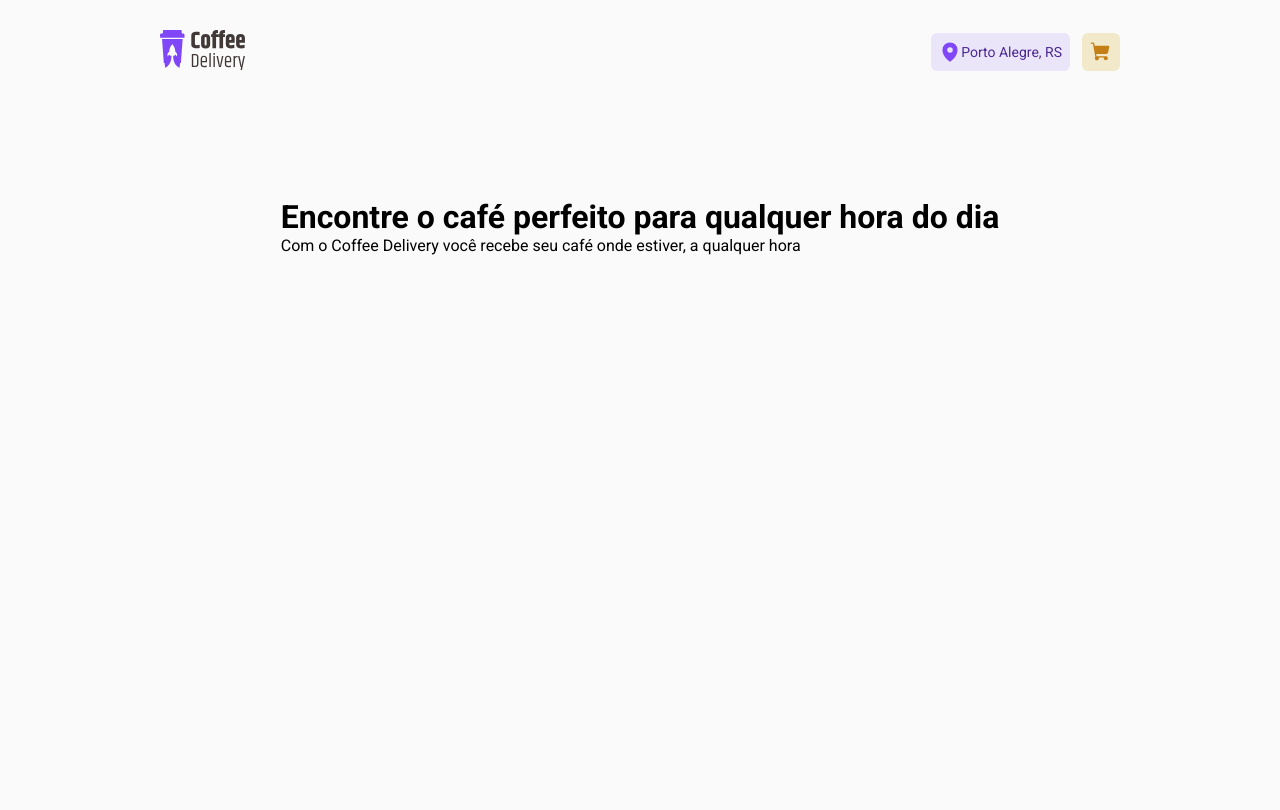
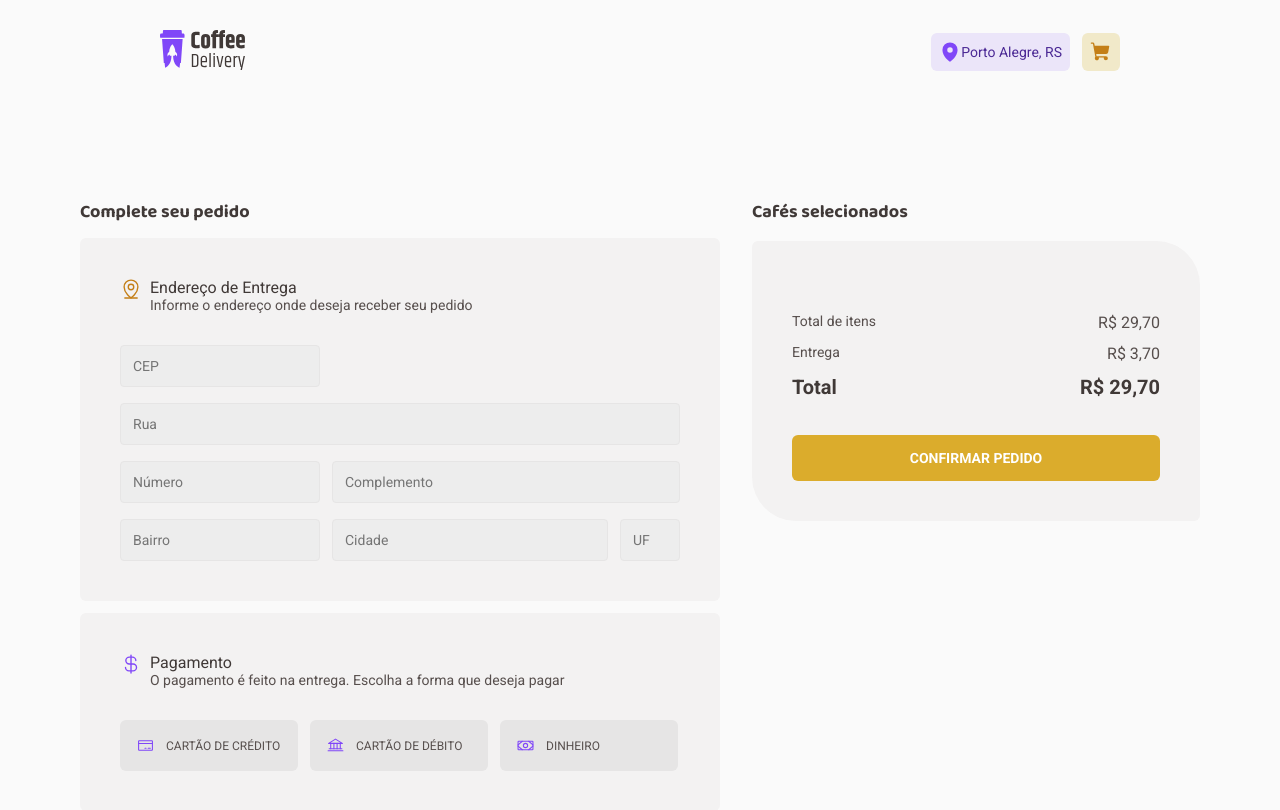
Before and after one commit to LucasKunz/Coffee-Delivery, a React (Vite) app: page /cart in a window 1280 px wide. Built offline with nearby package versions, Linux system fonts and the light colour scheme.

Commit message:
Created cart page

```diff
--- a/src/components/Header/style.ts
+++ b/src/components/Header/style.ts
@@ -6,7 +6,10 @@ export const HeaderContainer = styled.header`
   display: flex;
   height: 104px;
   justify-content: space-between;
+  margin: 0 auto;
+  max-width: 1440px;
   padding: 0 10rem;
+  width: 100%;
 `
 
 export const Actions = styled.div`
--- a/src/pages/Cart/index.tsx
+++ b/src/pages/Cart/index.tsx
@@ -1,12 +1,130 @@
-import { HomeContainer } from "./style"
+import { Bank, CreditCard, CurrencyDollar, MapPinLine, Minus, Money, Plus, Trash } from "phosphor-react"
+import { useContext } from "react"
+import { CartContext } from "../../contexts/CartContext"
+import {
+  CartContainer,
+  CheckoutLayout,
+  FormContainer,
+  RequestContainer,
+  AddressDelivery,
+  FormLayout,
+  CodeInput,
+  StreetInput,
+  NumberInput,
+  ComplementInput,
+  DistrictInput,
+  CityInput,
+  StateInput,
+  CheckoutContainer,
+  PaymentContainer,
+  PaymentInfo,
+  ButtonPayment,
+  PaymentOptions,
+  CoffeeCart,
+  AddedCoffees,
+  OrderInfo,
+  CoffeeInfo
+} from "./style"
 
 export function Cart() {
+  const { addedCoffees } = useContext(CartContext)
+  console.log('AddedCoffees', addedCoffees)
   return (
-    <HomeContainer>
-      <div>
-        <h1>Encontre o café perfeito para qualquer hora do dia</h1>
-        <p>Com o Coffee Delivery você recebe seu café onde estiver, a qualquer hora</p>
-      </div>
-    </HomeContainer>
+    <CartContainer>
+      <RequestContainer>
+        <p className="form-title">Complete seu pedido</p >
+        <FormContainer>
+          <AddressDelivery>
+            <MapPinLine size={22} color='#C47F17' weight="regular" />
+            <div>
+              <span className="title">Endereço de Entrega</span>
+              <span className="description">Informe o endereço onde deseja receber seu pedido</span>
+            </div>
+          </AddressDelivery>
+          <FormLayout action="">
+            <CodeInput type="text" placeholder="CEP" />
+            <StreetInput type="text" placeholder="Rua" />
+            <div>
+              <NumberInput type="text" placeholder="Número" />
+              <ComplementInput type="text" placeholder="Complemento" />
+            </div>
+            <div>
+              <DistrictInput type="text" placeholder="Bairro" />
+              <CityInput type="text" placeholder="Cidade" />
+              <StateInput maxLength={2} type="text" placeholder="UF" />
+            </div>
+          </FormLayout>
+        </FormContainer>
+        <PaymentContainer>
+          <PaymentInfo>
+            <CurrencyDollar size={22} color="#8047F8" />
+            <div>
+              <span className="payment-title">Pagamento</span>
+              <span className="payment-description">O pagamento é feito na entrega. Escolha a forma que deseja pagar</span>
+            </div>
+          </PaymentInfo>
+          <PaymentOptions>
+            <ButtonPayment>
+              <CreditCard size={17} color="#8047F8" />
+              Cartão de crédito
+            </ButtonPayment>
+            <ButtonPayment>
+              <Bank size={17} color="#8047F8" />
+              Cartão de débito
+            </ButtonPayment>
+            <ButtonPayment>
+              <Money size={17} color="#8047F8" />
+              Dinheiro
+            </ButtonPayment>
+          </PaymentOptions>
+        </PaymentContainer>
+      </RequestContainer>
+      <CheckoutContainer>
+        <p className="checkout-title">Cafés selecionados</p>
+        <CheckoutLayout>
+          <AddedCoffees>
+            {addedCoffees.map(coffee => {
+              return (
+                <CoffeeCart key={coffee.id}>
+                  <div>
+                    <img src={coffee.image} alt={coffee.name} />
+                    <CoffeeInfo>
+                      <p>{coffee.name}</p>
+                      <div>
+                        <div className="counter">
+                          <Minus weight="bold" color="#8047F8" size={14} />
+                          <span>1</span>
+                          <Plus weight="bold" color="#8047F8" size={14} />
+                        </div>
+                        <button>
+                          <Trash size={17} color="#8047F8" />
+                          Remover
+                        </button>
+                      </div>
+                    </CoffeeInfo>
+                  </div>
+                  <span>R$<span>{coffee.price.toFixed(2)}</span></span>
+                </CoffeeCart>
+              )
+            })}
+          </AddedCoffees>
+          <OrderInfo>
+            <div>
+              <span className="order-description">Total de itens</span>
+              <span className="order-price">R$ 29,70</span>
+            </div>
+            <div>
+              <span className="order-description">Entrega</span>
+              <span className="order-price">R$ 3,70</span>
+            </div>
+            <div>
+              <span className="order-total">Total</span>
+              <span className="order-total">R$ 29,70</span>
+            </div>
+            <button>Confirmar Pedido</button>
+          </OrderInfo>
+        </CheckoutLayout>
+      </CheckoutContainer>
+    </CartContainer>
   )
 }
--- a/src/pages/Cart/style.ts
+++ b/src/pages/Cart/style.ts
@@ -1,67 +1,302 @@
 import styled from "styled-components";
 
-export const HomeContainer = styled.main`
+export const CartContainer = styled.main`
   display: flex;
-  flex-direction: column;
+  justify-content: space-between;
   margin: 0 auto;
   max-width: 1120px;
   padding-top: 94px;
+  width: 100%;
 `
 
-export const InfoContainer = styled.section`
+export const RequestContainer = styled.main`
+  display: flex;
+  flex-direction: column;
+  gap: 12px 0;
+  width: 100%;
+
+  .form-title {
+    color: ${props => props.theme["base-subtitle"]};
+    font-family: 'Baloo 2';
+    font-size: 1.125rem;
+  }
+`
+
+export const FormContainer = styled.div`
+  background-color: ${props => props.theme["base-card"]};
+  border-radius: 6px;
+  max-width: 640px;
+  padding: 40px;
+`
+
+export const AddressDelivery = styled.div`
   align-items: flex-start;
+  display: flex;
+  gap: 0 8px;
+
+  div {
+    display: flex;
+    flex-direction: column;
+  }
+
+  .title {
+    color: ${props => props.theme["base-subtitle"]};
+  }
+
+  .description {
+    color: ${props => props.theme["base-text"]};
+    font-size: 0.875rem;
+  }
+`
+export const FormLayout = styled.form`
+  display: flex;
+  flex-direction: column;
+  gap: 16px 0;
+  margin-top: 32px;
+
+  div {
+    display: flex;
+    gap: 0 12px;
+  }
+`
+
+const BaseInputForm = styled.input`
+  background-color: ${props => props.theme["base-input"]};
+  border: 1px solid ${props => props.theme["base-button"]};
+  border-radius: 4px;
+  color: ${props => props.theme["base-label"]};
+  font-size: 0.875rem;
+  padding: 12px;
+`
+
+export const CodeInput = styled(BaseInputForm)`
+  max-width: 200px;
+  width: 100%;
+`
+
+export const StreetInput = styled(BaseInputForm)`
+  max-width: 100%;
+  width: 100%;
+`
+
+export const NumberInput = styled(BaseInputForm)`
+  max-width: 200px;
+  width: 100%;
+`
+
+export const ComplementInput = styled(BaseInputForm)`
+  max-width: 348px;
+  width: 100%;
+`
+
+export const DistrictInput = styled(BaseInputForm)`
+  max-width: 200px;
+  width: 100%;
+`
+
+export const CityInput = styled(BaseInputForm)`
+  max-width: 276px;
+  width: 100%;
+`
+
+export const StateInput = styled(BaseInputForm)`
+  max-width: 60px;
+  width: 100%;
+`
+
+export const PaymentContainer = styled.div`
+  background-color: ${props => props.theme["base-card"]};
+  border-radius: 6px;
+  display: flex;
+  flex-direction: column;
+  max-width: 640px;
+  padding: 40px;
+`
+export const PaymentInfo = styled.div`
+  display: flex;
+  gap: 0 8px;
+
+  & > div {
+    display: flex;
+    flex-direction: column;
+  }
+
+  .payment-title {
+    color: ${props => props.theme["base-subtitle"]};
+  }
+
+  .payment-description {
+    color: ${props => props.theme["base-text"]};
+    font-size: 0.875rem;
+  }
+`
+
+export const PaymentOptions = styled.div`
+  display: flex;
+  gap: 0 12px;
+  margin-top: 32px;
+`
+
+export const ButtonPayment = styled.button`
+  align-items: center;
+  background-color: ${props => props.theme["base-button"]};
+  border: 1px solid transparent;
+  border-radius: 6px;
+  color: ${props => props.theme["base-text"]};
+  display: flex;
+  gap: 0 12px;
+  justify-content: flex-start;
+  font-size: .75rem;
+  max-width: 178px;
+  padding: 16px;
+  text-transform: uppercase;
+  width: 100%;
+
+  &:active {
+    border: 1px solid ${props => props.theme["purple"]};
+  }
+`
+
+
+export const CheckoutContainer = styled.section`
+  display: flex;
+  flex-direction: column;
+  gap: 15px 0;
+  max-width: 448px;
+  width: 100%;
+
+  .checkout-title {
+    color: ${props => props.theme["base-subtitle"]};
+    font-family: 'Baloo 2';
+    font-size: 1.125rem;
+  }
+`
+
+export const CheckoutLayout = styled.div`
+  background-color: ${props => props.theme["base-card"]};
+  border-radius: 6px 44px;
+  padding: 40px;
+`
+
+export const AddedCoffees = styled.div`
+  max-height: 380px;
+  overflow: auto;
+`
+
+export const CoffeeCart = styled.div`
+  border-bottom: 1px solid ${props => props.theme["base-button"]};
   display: flex;
   justify-content: space-between;
 
-  h1 {
-    color: ${props => props.theme["base-title"]};
-    font-family: 'Baloo 2';
-    font-size: 3rem;
-    font-weight: 800;
-    line-height: 3.9rem;
-    max-width: 588px;
+  & > div {
+    display: flex;
+    gap: 0 20px;
+    padding-bottom: 32px;
+
+    p {
+      display: block;
+    }
+  }
+
+  & + div {
+    margin-top: 32px;
+  }
+
+  img {
+    max-width: 64px;
+  }
+
+  span {
+    color: ${props => props.theme["base-text"]};
+    display: flex;
+    font-weight: 700;
+    gap: 0 5px;
+  }
+`
+
+export const CoffeeInfo = styled.div`
+  display: flex;
+  flex-direction: column;
+
+  & > div {
+    align-items: center;
+    display: flex;
+    gap: 0 8px;
+    margin-top: 8px;
   }
 
   p {
-    color: ${props => props.theme["base-subtitle"]};
-    font-size: 1.25rem;
-    margin-top: 16px;
-    max-width: 588px;
+    color: ${props => props.theme["base-subtitle"]}
+  }
+
+  .counter {
+    align-items: center;
+    background-color: ${props => props.theme["base-button"]};
+    border-radius: 6px;
+    display: flex;
+    justify-content: space-between;
+    height: 32px;
+    padding: 8px;
+    width: 72px;
+
+    span {
+      font-family: 'Roboto';
+      font-size: 1rem;
+    }
+  }
+
+  button {
+    align-items: center;
+    background-color: ${props => props.theme["base-button"]};
+    border: 0;
+    border-radius: 6px;
+    color: ${props => props.theme["base-text"]};
+    display: flex;
+    font-size: 0.75rem;
+    gap: 0 4px;
+    height: 32px;
+    justify-content: space-between;
+    text-transform: uppercase;
+    padding: 0 8px;
   }
 `
 
-export const Benefits = styled.div`
-  display: grid;
-  gap: 20px 0;
-  grid-template-columns: repeat(2, 1fr);
-  margin-top: 68px;
+export const OrderInfo = styled.div`
+  display: flex;
+  flex-direction: column;
+  gap: 12px 0;
+  margin-top: 32px;
 
-  span {
+  div {
+    display: flex;
+    justify-content: space-between;
+  }
+
+  .order-description {
+    color: ${props => props.theme["base-text"]};
+    font-size: .875rem;
+  }
+
+  .order-price {
     color: ${props => props.theme["base-text"]};
   }
 
-  div {
-    align-items: center;
-    display: flex;
+  .order-total {
+    color: ${props => props.theme["base-subtitle"]};
+    font-weight: 700;
+    font-size: 1.25rem;
+  }
+
+  button {
+    background-color: ${props => props.theme["yellow"]};
+    border: 0;
+    border-radius: 6px;
+    color: ${props => props.theme["white"]};
+    font-size: .875rem;
+    font-weight: 700;
+    height: 46px;
+    padding: 12px 8px;
+    margin-top: 24px;
+    text-transform: uppercase;
   }
 `
-
-const baseIcons = styled.div`
-  display: flex;
-  border-radius: 50%;
-  margin-right: 12px;
-  padding: 8px;
-`
-
-export const ShoppingIcon = styled(baseIcons)`
-  background-color: ${props => props.theme["yellow-dark"]};
-`
-export const PackageIcon = styled(baseIcons)`
-  background-color: ${props => props.theme["base-text"]};
-`
-export const TimerIcon = styled(baseIcons)`
-  background-color: ${props => props.theme["yellow"]};
-`
-export const CoffeeIcon = styled(baseIcons)`
-  background-color: ${props => props.theme["purple"]};
-`
```
